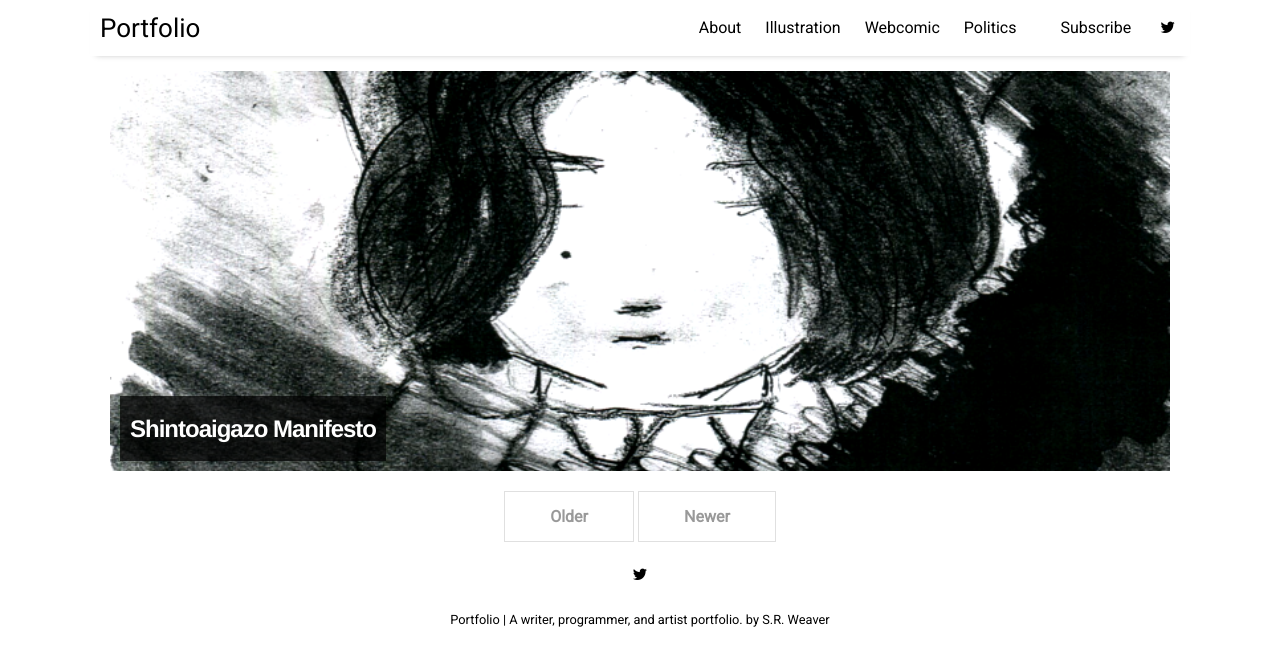
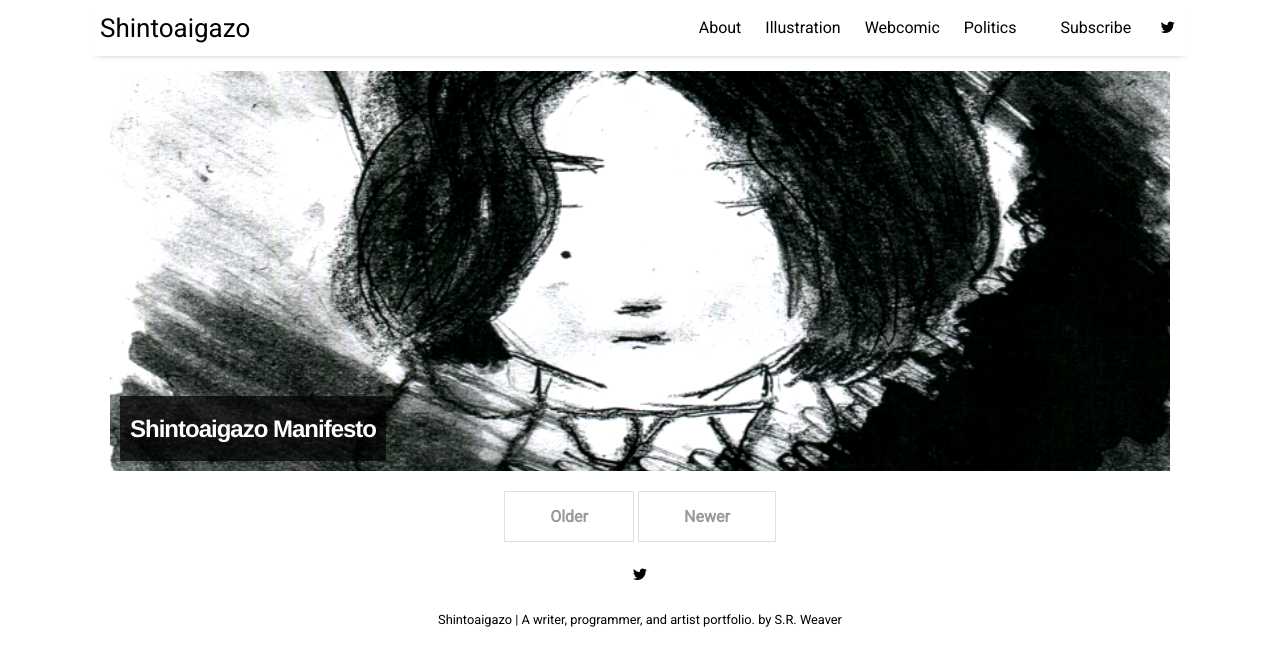
Before and after one commit to LWFlouisa/Portfolio, a Jekyll site: the page built from index.html, in a window 1280 px wide. Shown: the top 666 px of the page. Built offline with Jekyll 4.4.1, drawn with Linux system fonts in a browser that asks for light colours; nearby versions of some CDN libraries; the list of posts is cut into pages by our own code.

Commit message:
Update _config.yml

```diff
--- a/_config.yml
+++ b/_config.yml
@@ -10,7 +10,7 @@ permalink:           /:title
 plugins:             [jekyll-paginate, jekyll-sitemap, jekyll-feed, jekyll-seo-tag]
 
 # Customise atom feed settings (this is where Jekyll-Feed gets configuration information)
-title:		           "Portfolio"
+title:		           "Shintoaigazo"
 description:	       "A writer, programmer, and artist portfolio."
 author:              "S.R. Weaver"
 
```
